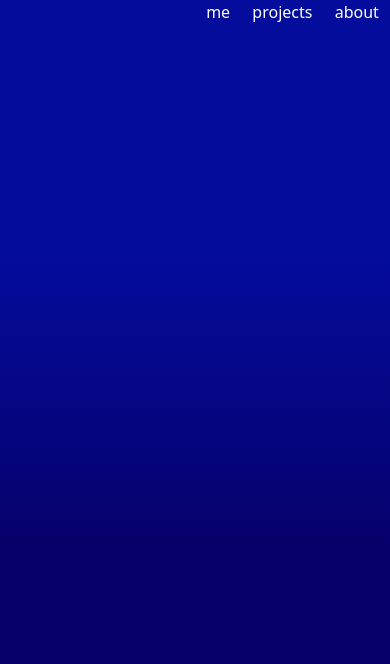
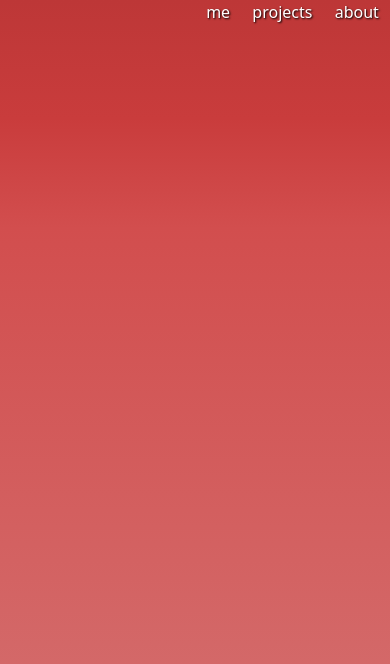
Before and after one commit to demaime/portfolio, a Next.js app: page / in a window 390 px wide. Shown: the top 664 px of the page. Built offline with nearby package versions, Linux system fonts and the light colour scheme.

Commit message:
test con microimplant mobile image

```diff
--- a/src/components/Projects.tsx
+++ b/src/components/Projects.tsx
@@ -3,8 +3,16 @@ import React from "react";
 export default function Projects() {
   return (
     <div className="section bg-gradient-blue2" id="projects">
-      <div className="w-2/3 h-2/3 p2 bg-slate-600"></div>
+      <div
+        className="w-10/12 md:w-2/3 h-2/3 p2 bg-white shadow-xl"
+        style={{ borderRadius: "4.5vh" }}
+      >
+        <div className="phone-container">
+          <div className="phone">
+            <img src="/assets/microimplant_mobile.png" alt="" />
+          </div>
+        </div>
+      </div>
     </div>
   );
-  3;
 }
--- a/src/pages/index.tsx
+++ b/src/pages/index.tsx
@@ -40,15 +40,21 @@ export default function Home() {
 
   return (
     <main className="full-container" ref={mainRef}>
-      <ul className="fixed top-0 right-0 text-white font-bolder w-1/2 flex justify-around">
+      <ul className="fixed top-0 right-0 text-white font-bolder w-1/2 flex justify-around ">
         <li>
-          <Link href="#me">me</Link>
+          <Link className="text-shadow" href="#me">
+            me
+          </Link>
         </li>
         <li>
-          <Link href="#projects">projects</Link>
+          <Link href="#projects" className="text-shadow">
+            projects
+          </Link>
         </li>
         <li>
-          <Link href="#about">about</Link>
+          <Link href="#about" className="text-shadow">
+            about
+          </Link>
         </li>
       </ul>
       {/* <DotsNavigation /> */}
--- a/src/styles/globals.css
+++ b/src/styles/globals.css
@@ -17,7 +17,7 @@ body {
 }
 
 .full-container::-webkit-scrollbar {
-  width: 2px;
+  width: 3px;
   background-color: rgb(163, 162, 162);
 }
 
@@ -31,7 +31,7 @@ body {
   pointer-events: none;
   background-color: transparent;
   background-clip: content-box;
-  background-color: #5d5555;
+  background-color: white;
 }
 
 .section {
@@ -50,19 +50,54 @@ body {
 }
 
 .bg-gradient-blue1 {
-  background: rgb(6, 0, 106);
+  background: rgb(212, 114, 114);
   background: linear-gradient(
     0deg,
-    rgba(6, 0, 106, 1) 35%,
-    rgba(4, 12, 156, 1) 70%
+    rgba(212, 114, 114, 1) 2%,
+    rgba(210, 78, 78, 1) 73%,
+    rgba(201, 60, 60, 1) 86%,
+    rgba(189, 55, 55, 1) 100%
   );
 }
 
 .bg-gradient-blue2 {
-  background: rgb(6, 0, 106);
+  background: rgb(212, 114, 114);
   background: linear-gradient(
     180deg,
-    rgba(6, 0, 106, 1) 35%,
-    rgba(4, 12, 156, 1) 70%
+    rgba(212, 114, 114, 1) 2%,
+    rgba(210, 78, 78, 1) 73%,
+    rgba(201, 60, 60, 1) 86%,
+    rgba(189, 55, 55, 1) 100%
   );
 }
+
+.text-shadow {
+  text-shadow: 1px 1px 2px black;
+}
+
+.phone-container {
+  height: 110%;
+  margin-top: -20px;
+}
+
+.phone,
+.phone img {
+  height: 100%;
+}
+
+.phone .notch-container {
+  position: absolute;
+  top: 0;
+  width: 100%;
+  height: 4.25vh;
+  margin: 0 auto;
+  background-color: #111;
+  border-bottom-left-radius: 2.334vh;
+  border-bottom-right-radius: 2.334vh;
+}
+
+.phone img {
+  display: block;
+  border: 1.334vh solid #111;
+  border-radius: 4.5vh;
+}
```
Also changed, not shown: public/assets/microimplant_mobile.png (added), public/assets/mobiletest.png (added).
